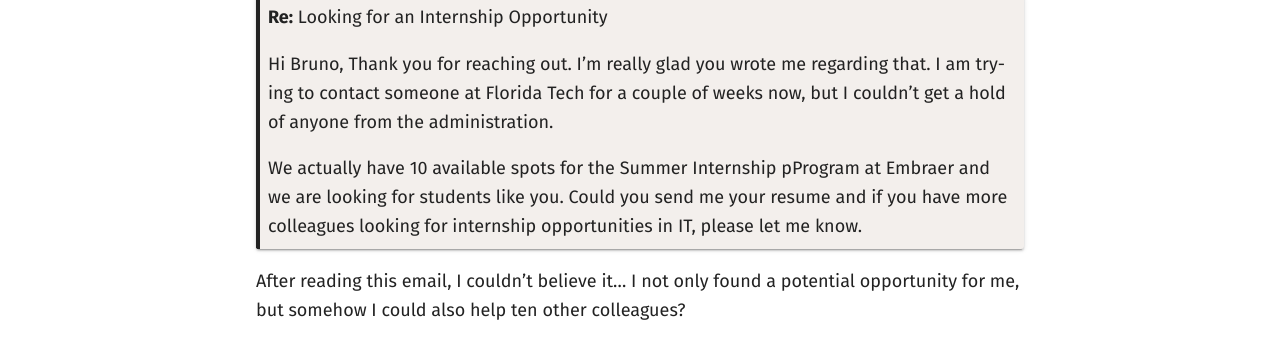
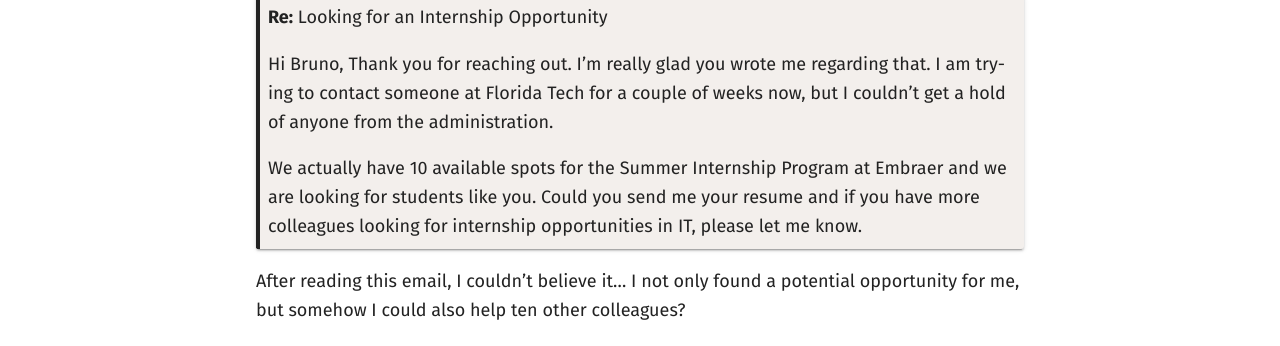
Before and after one commit to brunojppb/brunojppb.github.io, a Jekyll site: the page built from _posts/2023-10-22-ask-like-your-career-depends-on-it.md, in a window 1280 px wide and 900 px high, scrolled down 4160 px. Shown: the part 103-449 px from the top of the window. Built offline with Jekyll 4.4.1, drawn with Linux system fonts in a browser that asks for light colours.

Commit message:
Fix typo

```diff
--- a/_posts/2023-10-22-ask-like-your-career-depends-on-it.md
+++ b/_posts/2023-10-22-ask-like-your-career-depends-on-it.md
@@ -158,7 +158,7 @@
 > that. I am trying to contact someone at Florida Tech for a couple of weeks
 > now, but I couldn't get a hold of anyone from the administration.
 >
-> We actually have 10 available spots for the Summer Internship pProgram at
+> We actually have 10 available spots for the Summer Internship Program at
 > Embraer and we are looking for students like you. Could you send me your
 > resume and if you have more colleagues looking for internship opportunities in
 > IT, please let me know.
```
